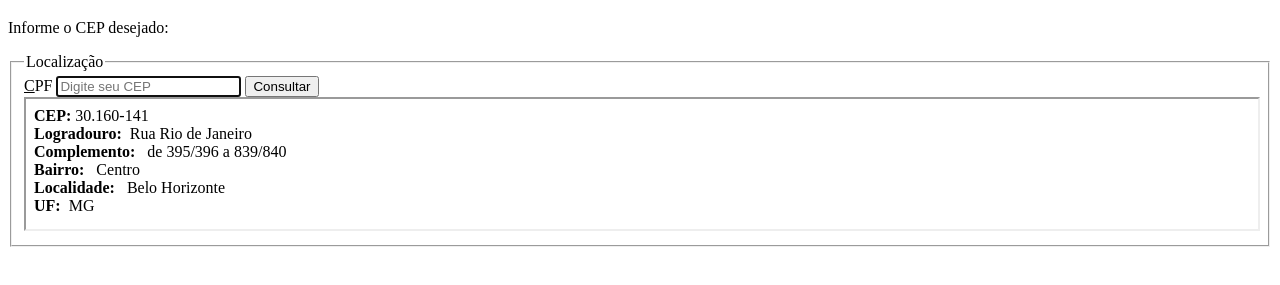
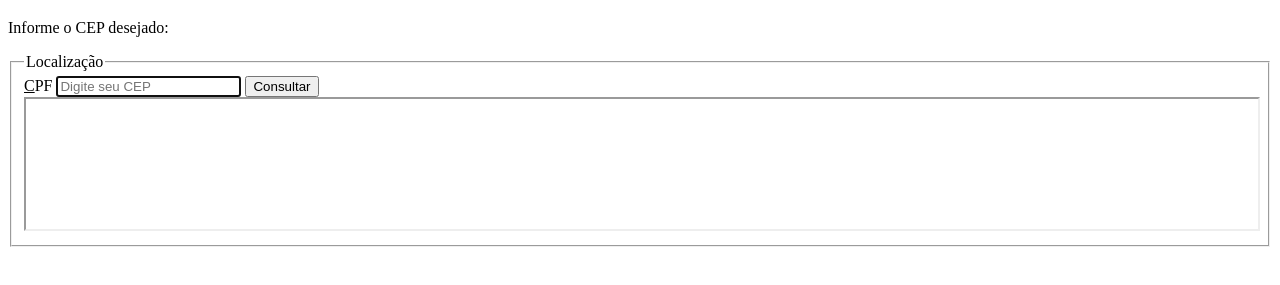
Before and after one commit to RRS07/app_cep, a plain HTML site: page index.html in a window 1280 px wide. Shown: the part 61-346 px from the top of the page. Drawn offline with Linux system fonts and the light colour scheme.

Commit message:
Update index.html

```diff
--- a/index.html
+++ b/index.html
@@ -18,7 +18,7 @@
             tabindex="1" accesskey="C" placeholder="Digite seu CEP">
             <input type="submit" value="Consultar">
         </form>
-        <iframe name="iframe" src="consulta_cep.html" width="100%" height="130"></iframe>
+        <iframe name="iframe" src="" width="100%" height="130"></iframe>
     </fieldset>
 </body>
 </html>
```
